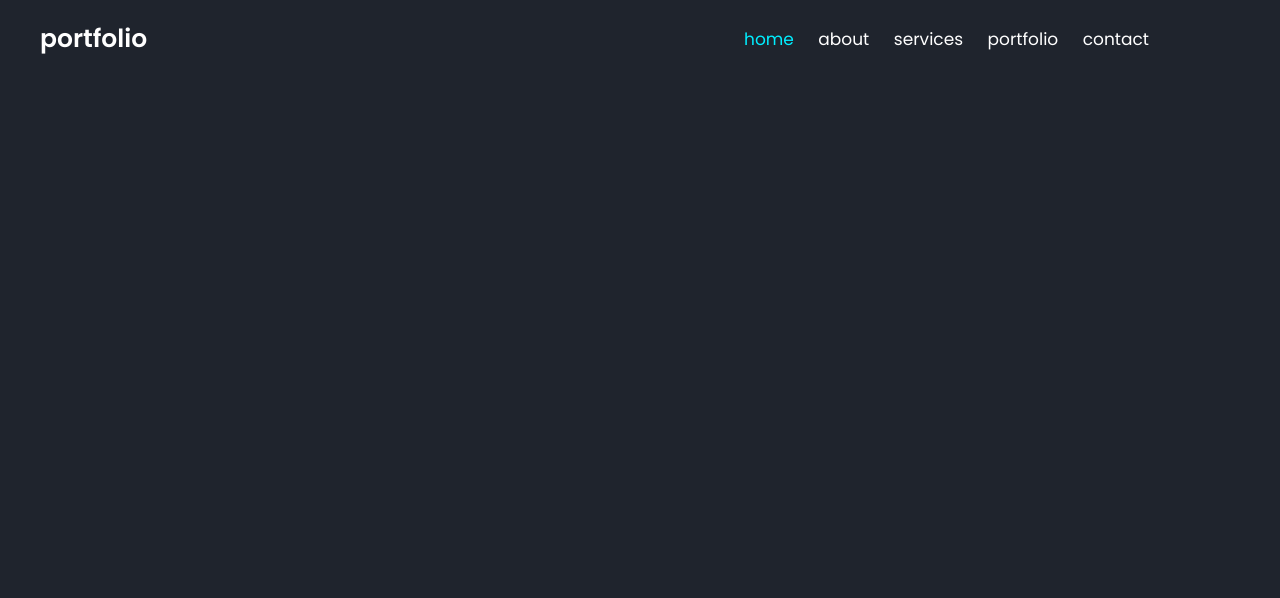
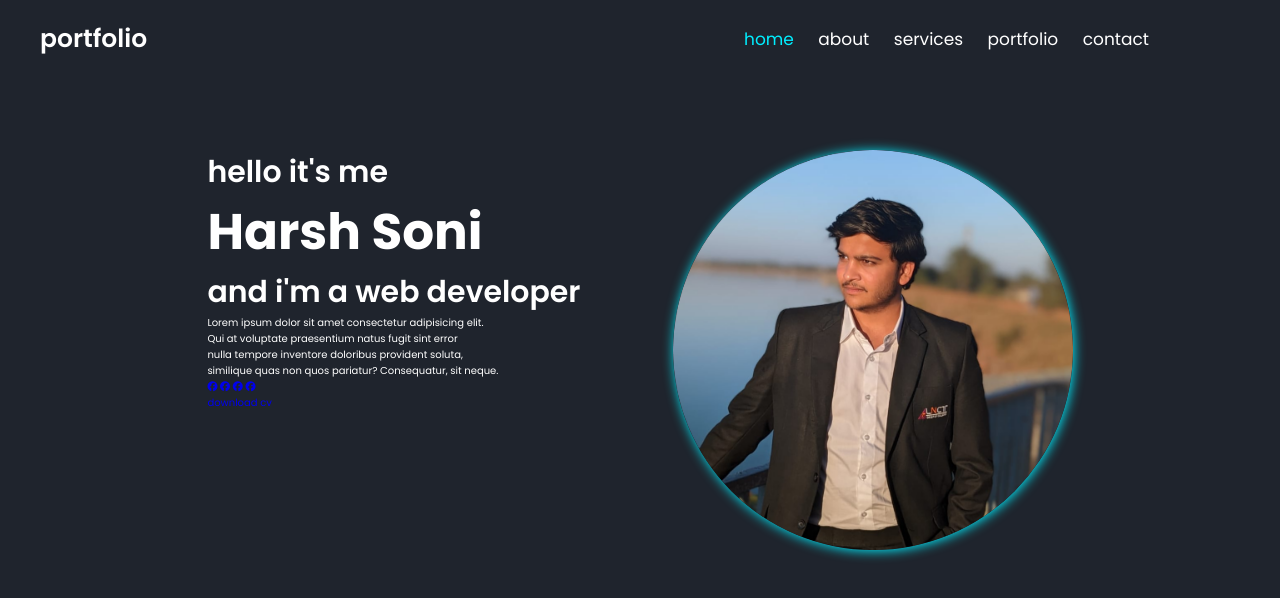
Before and after one commit to harshsoni2815/portfolio, a plain HTML site: page index.html in a window 1280 px wide. Drawn offline with Linux system fonts and the light colour scheme.

Commit message:
home section

```diff
--- a/index.html
+++ b/index.html
@@ -4,11 +4,13 @@
     <meta charset="UTF-8">
     <meta name="viewport" content="width=device-width, initial-scale=1.0">
     <title>personal portfolio</title>
+    <link rel="stylesheet" href="https://cdnjs.cloudflare.com/ajax/libs/font-awesome/6.5.2/css/all.min.css" integrity="sha512-SnH5WK+bZxgPHs44uWIX+LLJAJ9/2PkPKZ5QiAj6Ta86w+fsb2TkcmfRyVX3pBnMFcV7oQPJkl9QevSCWr3W6A==" crossorigin="anonymous" referrerpolicy="no-referrer" />
     <link rel="stylesheet" href="style.css">
 </head>
 <body>
     <header class="head">
          <a href="#logo" class="logo">portfolio</a>
+         <i class="fa-solid fa-bars" id="menu"></i>
          <nav class="nav-bar">
             <a href="#home" class="nav-item active">home</a>
             <a href="about" class="nav-item">about</a>
@@ -17,6 +19,26 @@
             <a href="contact" class="nav-item">contact</a>
          </nav>
     </header>
+    <section class="home" id="home">
+        <div class="home-content">
+            <h3>hello it's me</h3>
+             <h1>Harsh Soni</h1>
+             <h3>and i'm a <span>web developer</span></h3>
+             <p>Lorem ipsum dolor sit amet consectetur adipisicing elit. <br> Qui at voluptate praesentium natus fugit sint error <br> nulla tempore inventore doloribus provident soluta,<br> similique quas non quos pariatur? Consequatur, sit neque.</p>
+
+             <div class="social-acc">
+                <a href="#fb"><i class="fa-brands fa-facebook"></i></a>
+                <a href="#ln"><i class="fa-brands fa-facebook"></i></a>
+                <a href="#insta"><i class="fa-brands fa-facebook"></i></a>
+                <a href="git hub"><i class="fa-brands fa-facebook"></i></a>
+             </div>
+
+             <a href="#cv" class="download-cv">download cv</a>
+        </div>
+        <div class="my-img">
+
+        </div>
+    </section>
 
 </body>
 </html>
--- a/style.css
+++ b/style.css
@@ -49,3 +49,37 @@ html{
 .nav-bar a:hover,.nav-bar .active,.logo:hover{
     color: var(--main-color);
 }
+#menu{
+    font-size: 2.5rem;
+    display: none;
+}
+
+/* home section */
+
+section{
+
+    min-height: 100vh;
+    padding: 15rem 9% 2rem;
+
+}
+.my-img{
+    background-image: url(./harsh.png);
+    height: 40rem;
+    width: 40rem;
+    background-size:cover;
+    /* border: solid black 2rem; */
+    border-radius: 50%;
+    box-shadow: 1px 1px 12px #0ef
+}
+.home{
+    display: flex;
+    justify-content: space-evenly
+
+}
+.home-content h3{
+    font-size: 3rem;
+    font-weight: 600;
+}
+.home-content h1{
+    font-size: 5rem;
+}
```
Also changed, not shown: harsh.png (added).
